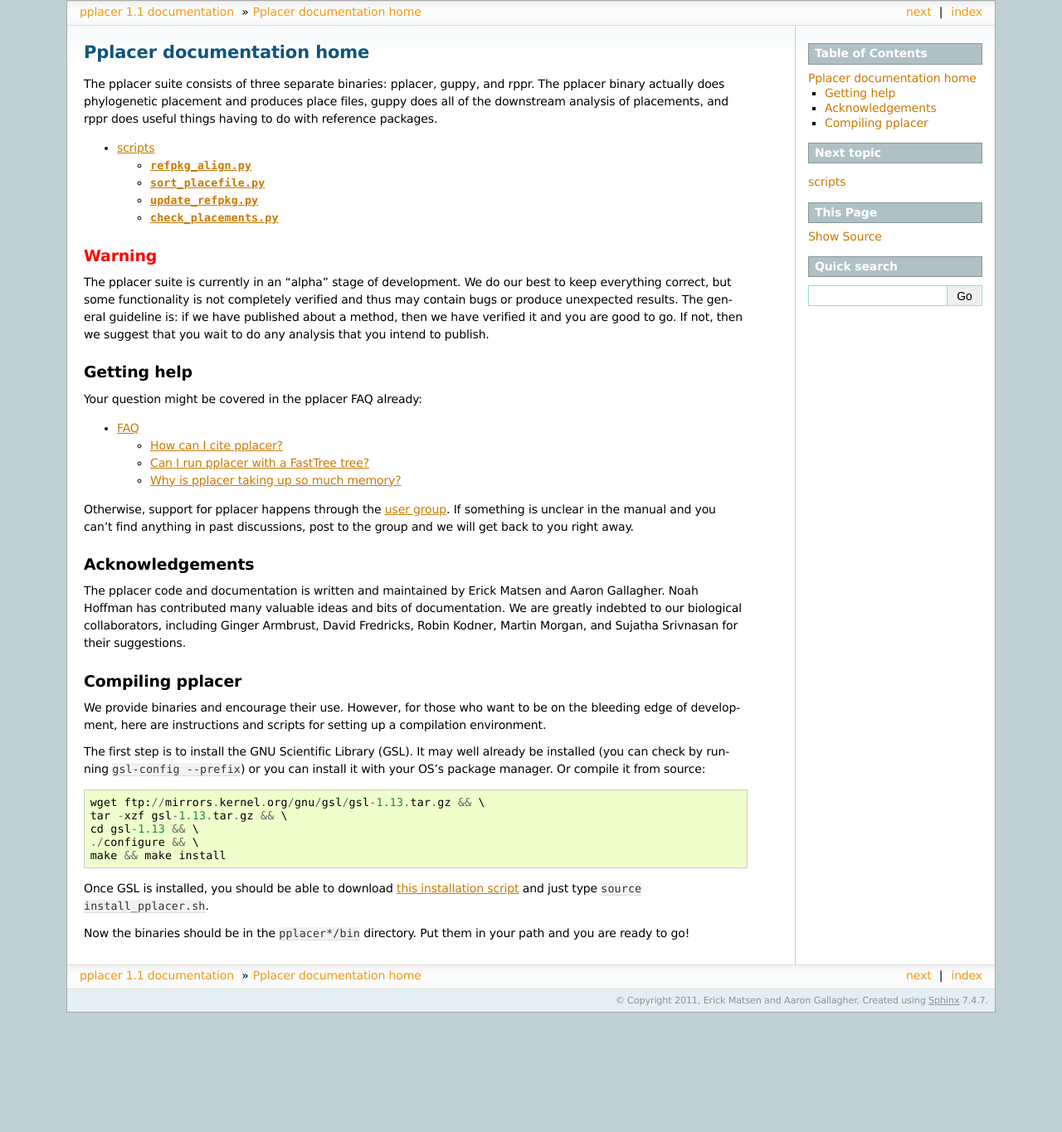
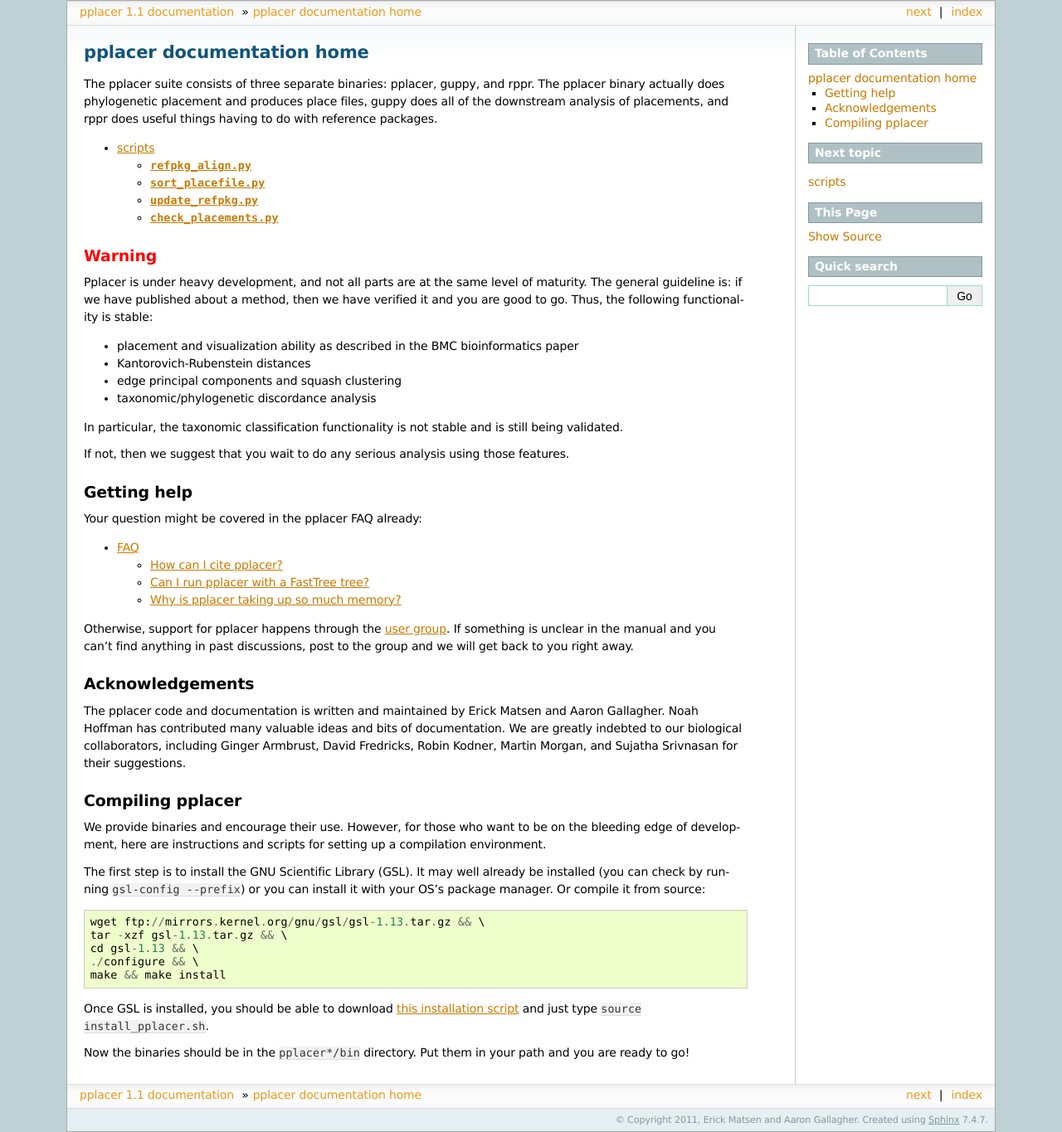
Before and after one commit to matsen/pplacer, a Sphinx documentation site: the page built from docs/index.rst, in a window 1280 px wide. Shown: the whole page at 83% size. Built offline with Sphinx 7.4.7, drawn with Linux system fonts in a browser that asks for light colours; formulas are drawn with MathJax 3; pages that are not in the unit, such as notebooks, are missing from menus; before the commit the page ends 1221 px from its top, so only the background shows below that.

Commit message:
better description of alpha state

```diff
--- a/docs/index.rst
+++ b/docs/index.rst
@@ -1,5 +1,5 @@
 
-Pplacer documentation home
+pplacer documentation home
 ==========================
 
 The pplacer suite consists of three separate binaries: pplacer, guppy, and rppr.
@@ -18,11 +18,18 @@
 
    <h2> <font color="red">Warning</font> </h2>
 
-The pplacer suite is currently in an "alpha" stage of development.
-We do our best to keep everything correct, but some functionality is not completely verified and thus may contain bugs or produce unexpected results.
+Pplacer is under heavy development, and not all parts are at the same level of maturity.
 The general guideline is: if we have published about a method, then we have verified it and you are good to go.
-If not, then we suggest that you wait to do any analysis that you intend to publish.
+Thus, the following functionality is stable:
 
+* placement and visualization ability as described in the BMC bioinformatics paper
+* Kantorovich-Rubenstein distances
+* edge principal components and squash clustering
+* taxonomic/phylogenetic discordance analysis
+
+In particular, the taxonomic classification functionality is not stable and is still being validated.
+
+If not, then we suggest that you wait to do any serious analysis using those features.
 
 Getting help
 ------------
```
